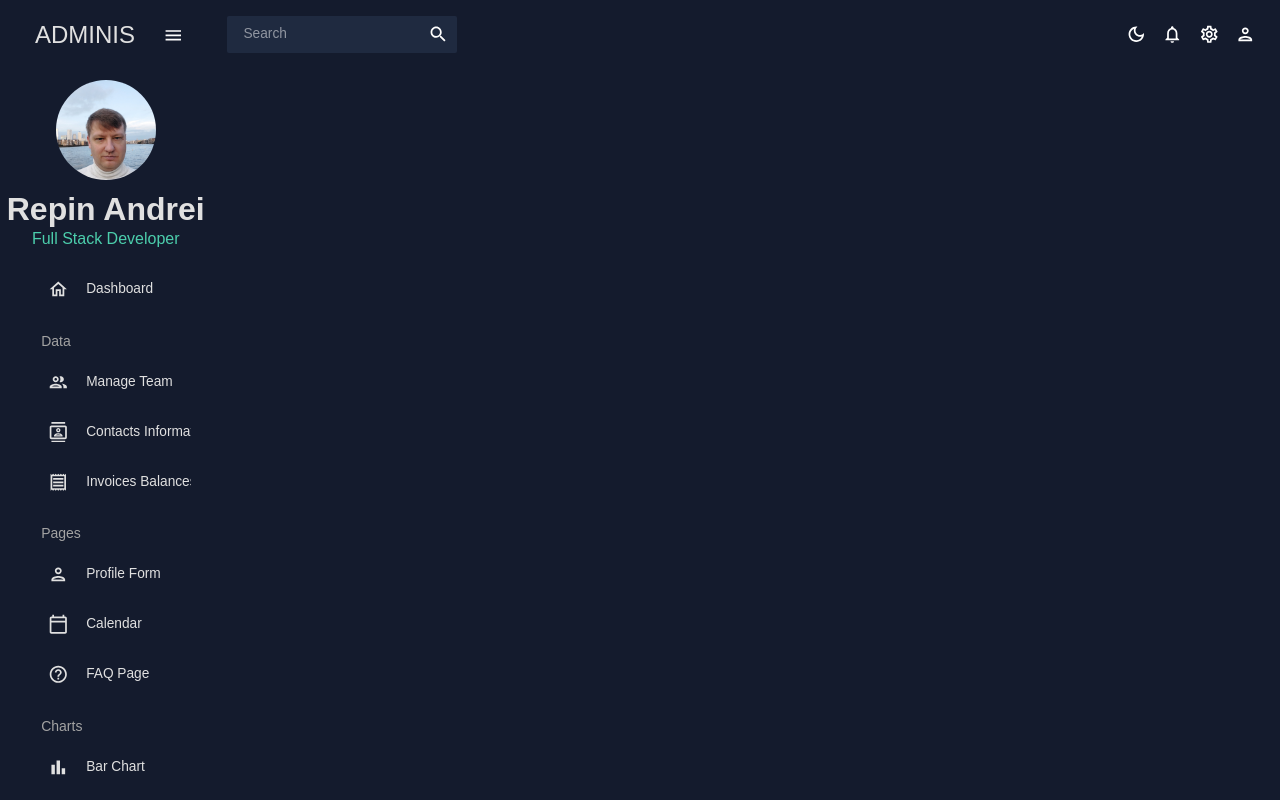
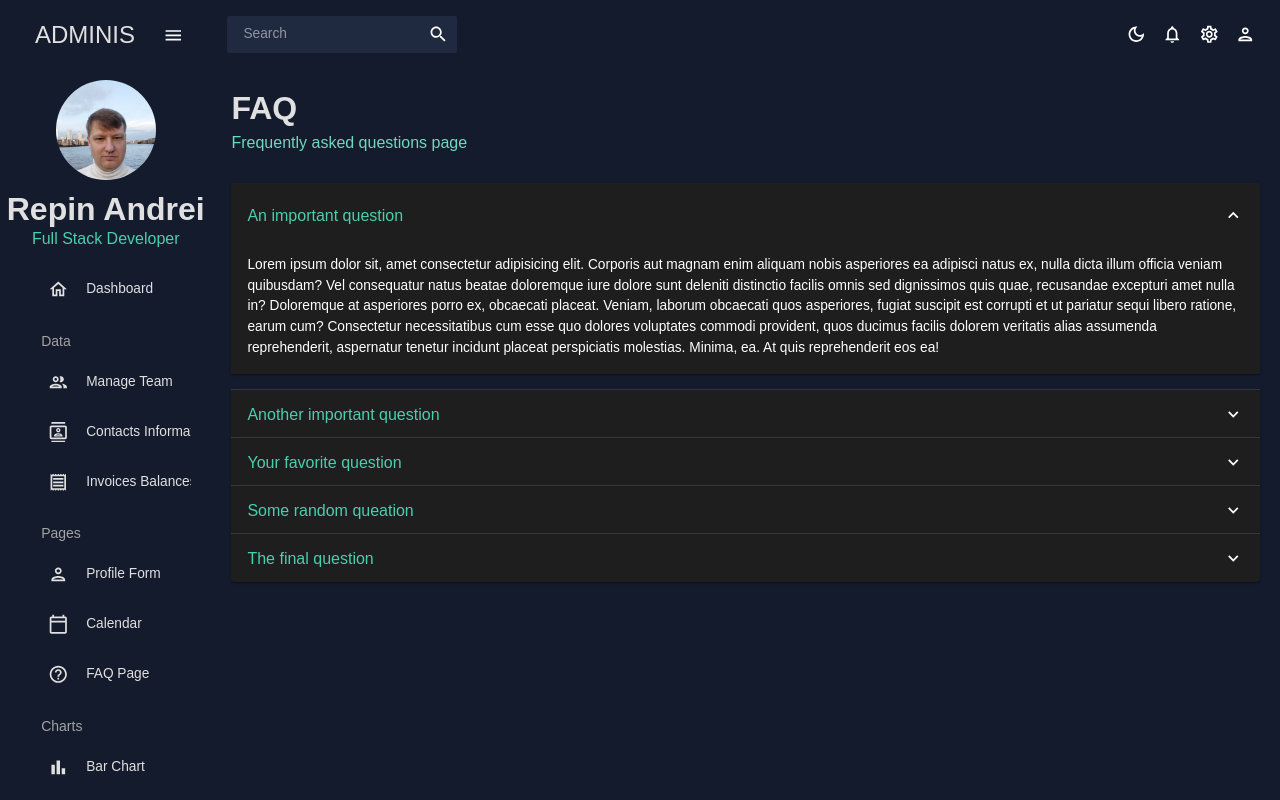
Before and after one commit to RA404/dashboard, a React (Create React App) app: page /faq in a window 1280 px wide. Shown: the top 800 px of the page. Built offline with nearby package versions, Linux system fonts and the light colour scheme.

Commit message:
add faq component

```diff
--- a/src/App.js
+++ b/src/App.js
@@ -10,7 +10,7 @@ import Contacts from "./scenes/contacts";
 import Form from "./scenes/form";
 // import Line from "./scenes/line";
 // import Pie from "./scenes/pie";
-// import FAQ from "./scenes/faq";
+import FAQ from "./scenes/faq";
 // import Geography from "./scenes/geography";
 import { CssBaseline, ThemeProvider } from "@mui/material";
 import { ColorModeContext, useMode } from "./theme";
@@ -35,10 +35,10 @@ function App() {
               <Route path="/invoices" element={<Invoices />} />
               <Route path="/form" element={<Form />} />
               <Route path="/calendar" element={<Calendar />} />
+              <Route path="/faq" element={<FAQ />} />
               {/*<Route path="/bar" element={<Bar />} />
               <Route path="/pie" element={<Pie />} />
               <Route path="/line" element={<Line />} />
-              <Route path="/faq" element={<FAQ />} />
               <Route path="/geography" element={<Geography />} /> */}
             </Routes>
           </main>
--- /dev/null
+++ b/src/scenes/faq/index.jsx
@@ -0,0 +1,120 @@
+import { Box, useTheme, Typography } from "@mui/material";
+import Header from "../../components/Header";
+import Accordion from "@mui/material/Accordion";
+import AccordionSummary from "@mui/material/AccordionSummary";
+import AccordionDetails from "@mui/material/AccordionDetails";
+import ExpandMoreIcon from "@mui/icons-material/ExpandMore";
+import { tokens } from "../../theme"
+
+const FAQ = () => {
+	const theme = useTheme();
+	const colors = tokens(theme.palette.mode);
+
+	return (
+		<Box m="20px">
+			<Header title="FAQ" subtitle="Frequently asked questions page" />
+
+			<Accordion defaultExpanded>
+				<AccordionSummary expandIcon={<ExpandMoreIcon />}>
+					<Typography variant="h5" color={colors.greenAccent[500]}>
+						An important question
+					</Typography>
+				</AccordionSummary>
+				<AccordionDetails>
+					<Typography>
+						Lorem ipsum dolor sit, amet consectetur adipisicing elit.
+						Corporis aut magnam enim aliquam nobis asperiores ea adipisci natus ex, nulla dicta illum officia veniam quibusdam?
+						Vel consequatur natus beatae doloremque iure dolore sunt deleniti distinctio facilis omnis sed dignissimos quis quae,
+						recusandae excepturi amet nulla in? Doloremque at asperiores porro ex, obcaecati placeat.
+						Veniam, laborum obcaecati quos asperiores, fugiat suscipit est corrupti et ut pariatur sequi libero ratione, earum cum?
+						Consectetur necessitatibus cum esse quo dolores voluptates commodi provident, quos ducimus facilis
+						dolorem veritatis alias assumenda reprehenderit, aspernatur tenetur incidunt placeat perspiciatis molestias.
+						Minima, ea. At quis reprehenderit eos ea!
+					</Typography>
+				</AccordionDetails>
+			</Accordion>
+
+			<Accordion>
+				<AccordionSummary expandIcon={<ExpandMoreIcon />}>
+					<Typography variant="h5" color={colors.greenAccent[500]}>
+						Another important question
+					</Typography>
+				</AccordionSummary>
+				<AccordionDetails>
+					<Typography>
+						Lorem ipsum dolor sit, amet consectetur adipisicing elit.
+						Corporis aut magnam enim aliquam nobis asperiores ea adipisci natus ex, nulla dicta illum officia veniam quibusdam?
+						Vel consequatur natus beatae doloremque iure dolore sunt deleniti distinctio facilis omnis sed dignissimos quis quae,
+						recusandae excepturi amet nulla in? Doloremque at asperiores porro ex, obcaecati placeat.
+						Veniam, laborum obcaecati quos asperiores, fugiat suscipit est corrupti et ut pariatur sequi libero ratione, earum cum?
+						Consectetur necessitatibus cum esse quo dolores voluptates commodi provident, quos ducimus facilis
+						dolorem veritatis alias assumenda reprehenderit, aspernatur tenetur incidunt placeat perspiciatis molestias.
+						Minima, ea. At quis reprehenderit eos ea!
+					</Typography>
+				</AccordionDetails>
+			</Accordion>
+
+			<Accordion>
+				<AccordionSummary expandIcon={<ExpandMoreIcon />}>
+					<Typography variant="h5" color={colors.greenAccent[500]}>
+						Your favorite question
+					</Typography>
+				</AccordionSummary>
+				<AccordionDetails>
+					<Typography>
+						Lorem ipsum dolor sit, amet consectetur adipisicing elit.
+						Corporis aut magnam enim aliquam nobis asperiores ea adipisci natus ex, nulla dicta illum officia veniam quibusdam?
+						Vel consequatur natus beatae doloremque iure dolore sunt deleniti distinctio facilis omnis sed dignissimos quis quae,
+						recusandae excepturi amet nulla in? Doloremque at asperiores porro ex, obcaecati placeat.
+						Veniam, laborum obcaecati quos asperiores, fugiat suscipit est corrupti et ut pariatur sequi libero ratione, earum cum?
+						Consectetur necessitatibus cum esse quo dolores voluptates commodi provident, quos ducimus facilis
+						dolorem veritatis alias assumenda reprehenderit, aspernatur tenetur incidunt placeat perspiciatis molestias.
+						Minima, ea. At quis reprehenderit eos ea!
+					</Typography>
+				</AccordionDetails>
+			</Accordion>
+
+			<Accordion>
+				<AccordionSummary expandIcon={<ExpandMoreIcon />}>
+					<Typography variant="h5" color={colors.greenAccent[500]}>
+						Some random queation
+					</Typography>
+				</AccordionSummary>
+				<AccordionDetails>
+					<Typography>
+						Lorem ipsum dolor sit, amet consectetur adipisicing elit.
+						Corporis aut magnam enim aliquam nobis asperiores ea adipisci natus ex, nulla dicta illum officia veniam quibusdam?
+						Vel consequatur natus beatae doloremque iure dolore sunt deleniti distinctio facilis omnis sed dignissimos quis quae,
+						recusandae excepturi amet nulla in? Doloremque at asperiores porro ex, obcaecati placeat.
+						Veniam, laborum obcaecati quos asperiores, fugiat suscipit est corrupti et ut pariatur sequi libero ratione, earum cum?
+						Consectetur necessitatibus cum esse quo dolores voluptates commodi provident, quos ducimus facilis
+						dolorem veritatis alias assumenda reprehenderit, aspernatur tenetur incidunt placeat perspiciatis molestias.
+						Minima, ea. At quis reprehenderit eos ea!
+					</Typography>
+				</AccordionDetails>
+			</Accordion>
+
+			<Accordion>
+				<AccordionSummary expandIcon={<ExpandMoreIcon />}>
+					<Typography variant="h5" color={colors.greenAccent[500]}>
+						The final question
+					</Typography>
+				</AccordionSummary>
+				<AccordionDetails>
+					<Typography>
+						Lorem ipsum dolor sit, amet consectetur adipisicing elit.
+						Corporis aut magnam enim aliquam nobis asperiores ea adipisci natus ex, nulla dicta illum officia veniam quibusdam?
+						Vel consequatur natus beatae doloremque iure dolore sunt deleniti distinctio facilis omnis sed dignissimos quis quae,
+						recusandae excepturi amet nulla in? Doloremque at asperiores porro ex, obcaecati placeat.
+						Veniam, laborum obcaecati quos asperiores, fugiat suscipit est corrupti et ut pariatur sequi libero ratione, earum cum?
+						Consectetur necessitatibus cum esse quo dolores voluptates commodi provident, quos ducimus facilis
+						dolorem veritatis alias assumenda reprehenderit, aspernatur tenetur incidunt placeat perspiciatis molestias.
+						Minima, ea. At quis reprehenderit eos ea!
+					</Typography>
+				</AccordionDetails>
+			</Accordion>
+		</Box>
+	)
+}
+
+export default FAQ;
```
